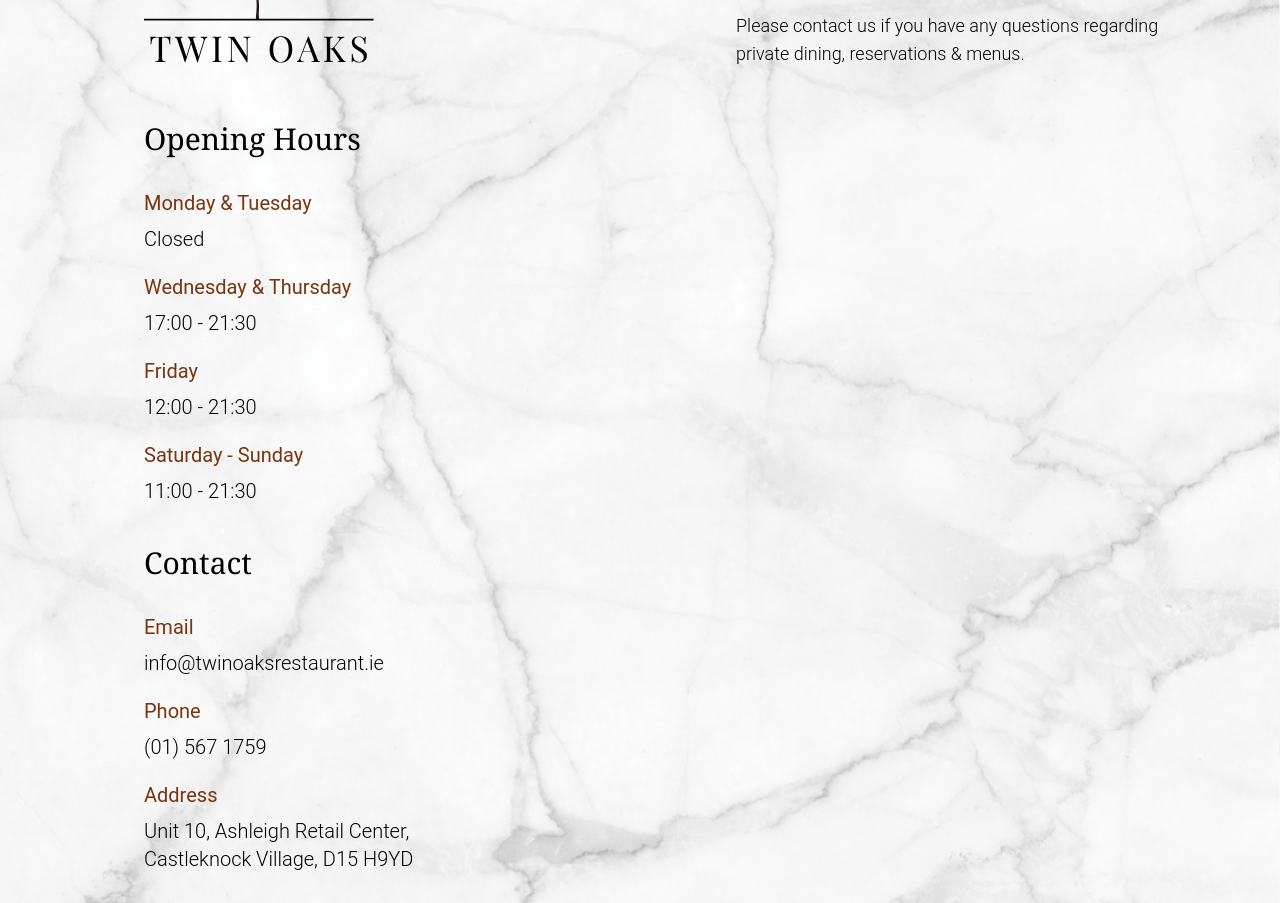
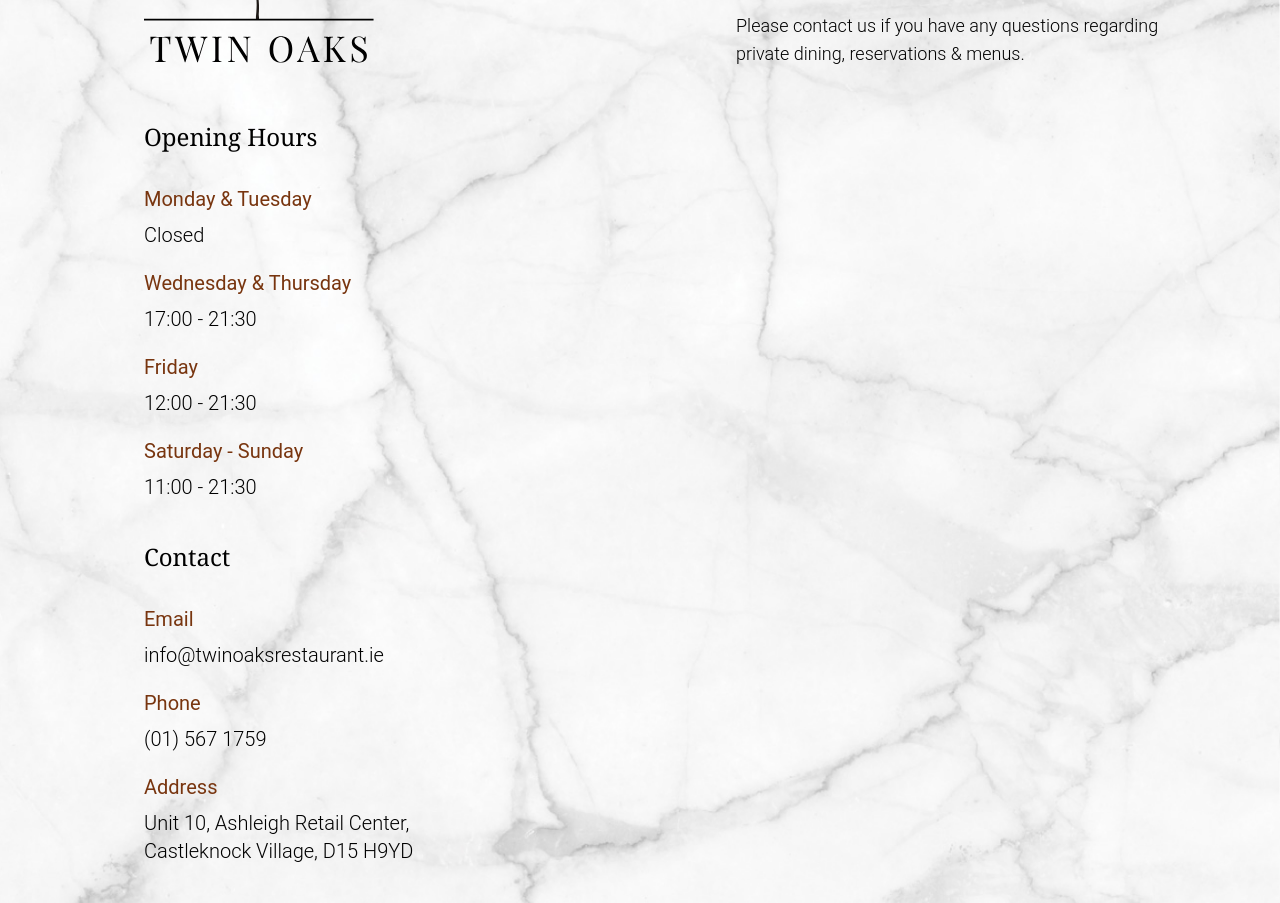
Before and after one commit to vithushan19/twin-oaks-landing, a Next.js app: page / in a window 1280 px wide. Shown: the part 2120-3023 px from the top of the page. Built offline with nearby package versions, Linux system fonts and the light colour scheme.

Commit message:
Update index.tsx

```diff
--- a/src/pages/index.tsx
+++ b/src/pages/index.tsx
@@ -249,7 +249,7 @@ export default function Landing() {
             />
           </div>
 
-          <p className='mt-10 mb-8 font-playfair text-3xl'>Opening Hours</p>
+          <p className='mt-10 mb-8 font-playfair text-2xl'>Opening Hours</p>
 
           <div className='mt-5 flex flex-col'>
             <p className='font-regular font-roboto text-xl text-amber-900'>
@@ -281,7 +281,7 @@ export default function Landing() {
             </p>
           </div>
 
-          <p className='mt-10 mb-8 font-playfair text-3xl'>Contact</p>
+          <p className='mt-10 mb-8 font-playfair text-2xl'>Contact</p>
 
           <div className='mt-5 flex flex-col'>
             <div className='flex items-center'>
```
